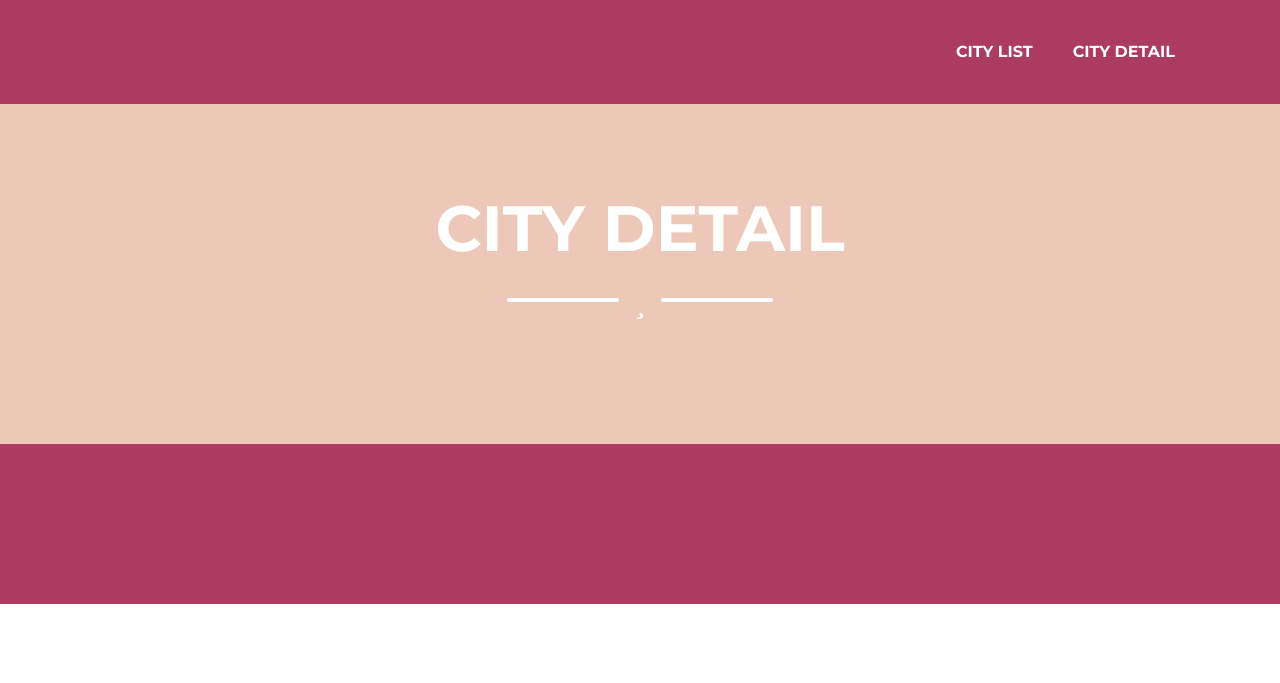
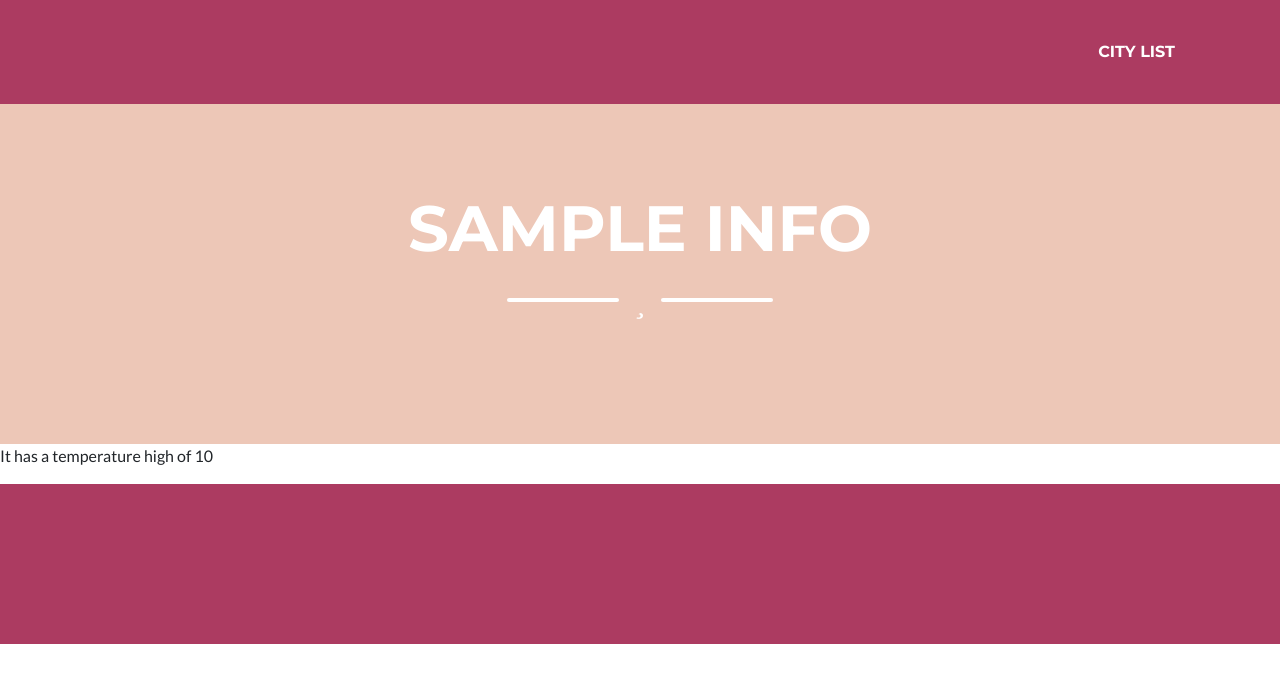
Before and after one commit to laashna/findrcity, a Django app: template findrcity/templates/city_detail/city_detail.html in a window 1280 px wide. Shown: the top 683 px of the page. Run offline with Django 3.2, Linux system fonts and the light colour scheme; the template is opened without the code that fills it: most values are stand-ins (such as "Sample title", 1, 10 or a date in 2020); some libraries are stand-ins or nearby versions.

Commit message:
add view for each city
add /detail/[# of city in DB] in URL to go to city for now

```diff
--- a/findrcity/city_detail/urls.py
+++ b/findrcity/city_detail/urls.py
@@ -1,6 +1,6 @@
 from django.urls import path
-from city_detail.views import CityDetailView
+from city_detail.views import Info
 
 urlpatterns = [
-    path('', CityDetailView.as_view(), name='city_detail')
+    path('<int:pk>', Info.as_view(), name="info")  # int:pk is showing the primary key for the specific database object
 ]
--- a/findrcity/templates/base/nav.html
+++ b/findrcity/templates/base/nav.html
@@ -13,10 +13,10 @@
                     <a class="nav-link py-3 px-0 px-lg-3 rounded js-scroll-trigger" href="{% url 'city_list' %}">City
                         List</a>
                 </li>
-                <li class="nav-item mx-0 mx-lg-1">
-                    <a class="nav-link py-3 px-0 px-lg-3 rounded js-scroll-trigger" href="{% url 'city_detail' %}">City
-                        Detail</a>
-                </li>
+{#                <li class="nav-item mx-0 mx-lg-1">#}
+{#                    <a class="nav-link py-3 px-0 px-lg-3 rounded js-scroll-trigger" href="{% url 'city_detail' %}">City#}
+{#                        Detail</a>#}
+{#                </li>#}
             </ul>
         </div>
     </div>
--- a/findrcity/templates/city_detail/city_detail.html
+++ b/findrcity/templates/city_detail/city_detail.html
@@ -2,8 +2,9 @@
 
 {% block title %}{% endblock %}
 
-{% block heading %}<h1 class="masthead-heading text-uppercase mb-0">City Detail</h1>{% endblock %}
+{% block heading %}<h1 class="masthead-heading text-uppercase mb-0"> {{ info.name }}</h1>{% endblock %}
 
 {% block body %}
 
+        <p> It has a temperature high of {{ info.temperature_high }}</p>
 {% endblock %}
```
Also changed, not shown: findrcity/city_detail/views.py (+5 -2 lines).
